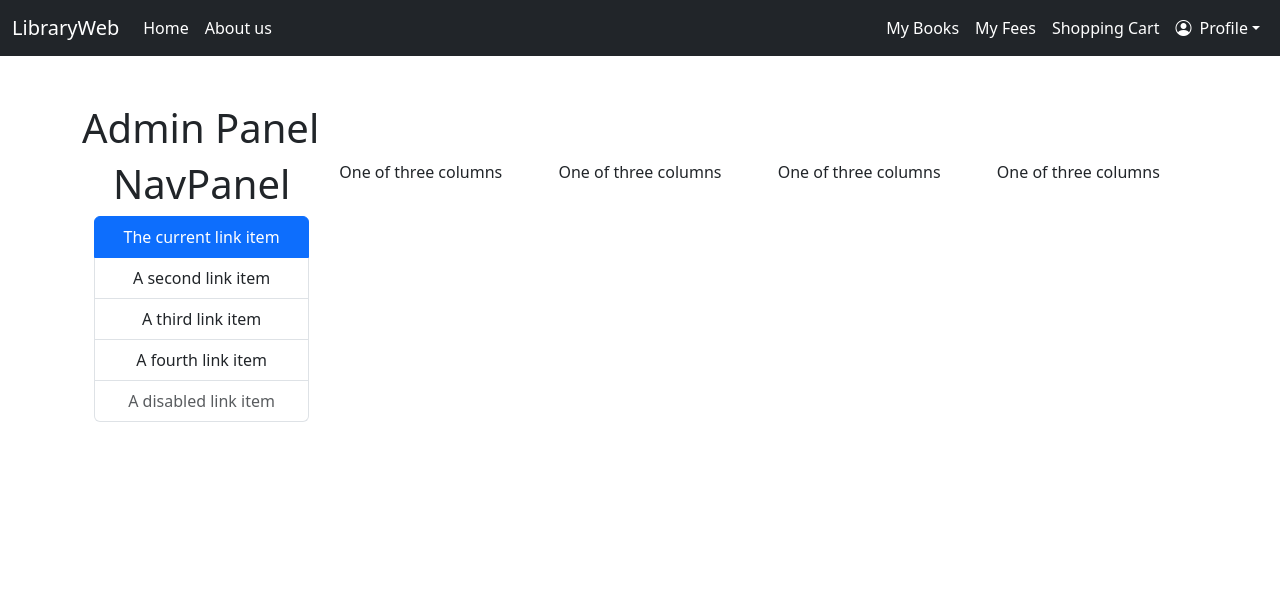
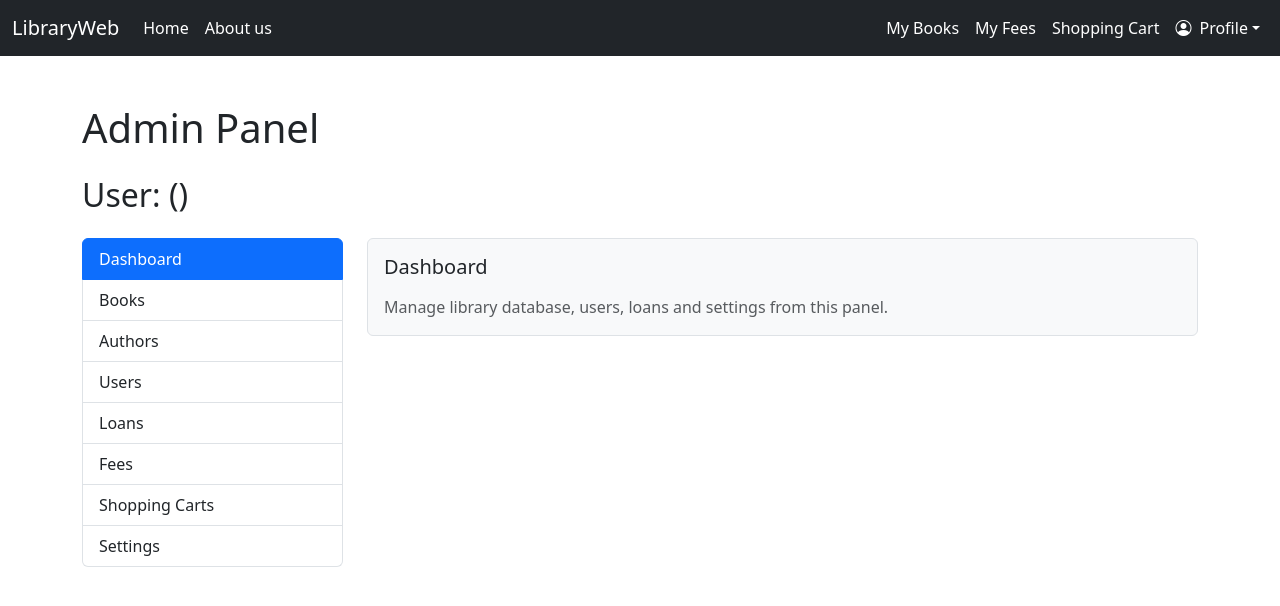
Before and after one commit to pterq/LibraryWeb, a React (Vite) app in the folder library-client/: page /admin-panel in a window 1280 px wide. Shown: the top 606 px of the page. Built offline with nearby package versions, Linux system fonts and the light colour scheme; sample sign-in values are in the browser's storage.

Commit message:
front - admin panel start

```diff
--- /dev/null
+++ b/library-client/src/component/admin/AdminNavPanel.tsx
@@ -0,0 +1,37 @@
+type NavPanelProps = {
+	activeItem: string;
+	onSelect: (item: string) => void;
+};
+
+const navItems = [
+	{ id: "dashboard", label: "Dashboard" },
+	{ id: "books", label: "Books" },
+	{ id: "authors", label: "Authors" },
+	{ id: "users", label: "Users" },
+	{ id: "loans", label: "Loans" },
+	{ id: "fees", label: "Fees" },
+	{ id: "shoppingCarts", label: "Shopping Carts" },
+	{ id: "settings", label: "Settings" },
+];
+
+const AdminNavPanel = ({ activeItem, onSelect }: NavPanelProps) => {
+	return (
+		<div className="list-group">
+			{navItems.map((item) => (
+				<button
+					type="button"
+					key={item.id}
+					className={`list-group-item list-group-item-action ${
+						activeItem === item.id ? "active" : ""
+					}`}
+					aria-current={activeItem === item.id ? "true" : undefined}
+					onClick={() => onSelect(item.id)}
+				>
+					{item.label}
+				</button>
+			))}
+		</div>
+	);
+};
+
+export default AdminNavPanel;
--- a/library-client/src/component/admin/AdminPanelPage.tsx
+++ b/library-client/src/component/admin/AdminPanelPage.tsx
@@ -1,20 +1,63 @@
-import React from "react";
-import NavPanel from "./NavPanel";
+import { useState } from "react";
+import AdminNavPanel from "./AdminNavPanel";
+import { useAuth } from "../../context/AuthContext";
+
+const contentMap: Record<string, { title: string; description: string }> = {
+	dashboard: {
+		title: "Dashboard",
+		description: "Manage library database, users, loans and settings from this panel.",
+	},
+	authors: {
+		title: "Authors",
+		description: "Manage authors and their bibliographies.",
+	},
+	books: {
+		title: "Books",
+		description: "Manage the catalog and add new items to the library.",
+	},
+	users: {
+		title: "Users",
+		description: "Manage users, roles, and account statuses.",
+	},
+	loans: {
+		title: "Loans",
+		description: "Manage loans and their return deadlines.",
+	},
+	shoppingCarts: {
+		title: "Shopping Carts",
+		description: "Manage shopping carts and their contents.",
+	},
+	fees: {
+		title: "Fees",
+		description: "Manage fees and their payment statuses.",
+	},
+	settings: {
+		title: "Settings",
+		description: "System and admin panel preferences configuration.",
+	},
+};
 
 const AdminPanelPage = () => {
+	const [activeSection, setActiveSection] = useState("dashboard");
+	const currentContent = contentMap[activeSection] ?? contentMap.dashboard;
+
 	return (
-		<div>
-			<h1>Admin Panel</h1>
+		<div className="w-100">
+			<h1 className="mb-4">Admin Panel</h1>
+			<h2 className="mb-4">
+				User: {useAuth().firstName} {useAuth().lastName} ({useAuth().email})
+			</h2>
 
-			<div className="container text-center">
-				<div className="row row-cols-5 g-1">
-					<div className="col">
-						<NavPanel />
+			<div className="row g-4 align-items-start">
+				<aside className="col-lg-3 col-md-4 col-12">
+					<AdminNavPanel activeItem={activeSection} onSelect={setActiveSection} />
+				</aside>
+
+				<div className="col-lg-9 col-md-8 col-12">
+					<div className="border rounded p-3 bg-light text-start">
+						<h2 className="h5 mb-3">{currentContent.title}</h2>
+						<p className="mb-0 text-muted">{currentContent.description}</p>
 					</div>
-					<div className="col">One of three columns</div>
-					<div className="col">One of three columns</div>
-					<div className="col">One of three columns</div>
-					<div className="col">One of three columns</div>
 				</div>
 			</div>
 		</div>
--- a/library-client/src/component/admin/NavPanel.tsx
+++ /dev/null
@@ -1,37 +0,0 @@
-import React from "react";
-
-const NavPanel = () => {
-	return (
-		<div>
-			<h1>NavPanel</h1>
-
-			<div className="list-group">
-				<a
-					href="#"
-					className="list-group-item list-group-item-action active"
-					aria-current="true"
-				>
-					The current link item
-				</a>
-				<a href="#" className="list-group-item list-group-item-action">
-					A second link item
-				</a>
-				<a href="#" className="list-group-item list-group-item-action">
-					A third link item
-				</a>
-				<a href="#" className="list-group-item list-group-item-action">
-					A fourth link item
-				</a>
-				<a
-					href="#"
-					className="list-group-item list-group-item-action disabled"
-					aria-disabled="true"
-				>
-					A disabled link item
-				</a>
-			</div>
-		</div>
-	);
-};
-
-export default NavPanel;
--- a/library-client/src/context/AuthContext.tsx
+++ b/library-client/src/context/AuthContext.tsx
@@ -3,6 +3,10 @@ import React, { createContext, useContext, useState } from "react";
 interface AuthContextType {
 	token: string | null;
 	role: string | null;
+	userId: number | null;
+	firstName: string | null;
+	lastName: string | null;
+	email: string | null;
 	login: (authData: AuthLoginData) => void;
 	logout: () => void;
 }
@@ -21,6 +25,12 @@ const AuthContext = createContext<AuthContextType | null>(null);
 export const AuthProvider: React.FC<{ children: React.ReactNode }> = ({ children }) => {
 	const [token, setToken] = useState<string | null>(localStorage.getItem("token"));
 	const [role, setRole] = useState<string | null>(localStorage.getItem("role"));
+	const [userId, setUserId] = useState<number | null>(
+		localStorage.getItem("userId") ? parseInt(localStorage.getItem("userId")!) : null,
+	);
+	const [firstName, setFirstName] = useState<string | null>(localStorage.getItem("firstName"));
+	const [lastName, setLastName] = useState<string | null>(localStorage.getItem("lastName"));
+	const [email, setEmail] = useState<string | null>(localStorage.getItem("email"));
 
 	const login = ({ userId, accessToken, firstName, lastName, email, role }: AuthLoginData) => {
 		console.log("Logging in user:", { userId, accessToken, firstName, lastName, email, role });
@@ -33,6 +43,10 @@ export const AuthProvider: React.FC<{ children: React.ReactNode }> = ({ children
 		localStorage.setItem("role", role);
 		setToken(accessToken);
 		setRole(role);
+		setUserId(userId);
+		setFirstName(firstName);
+		setLastName(lastName);
+		setEmail(email);
 	};
 
 	const logout = () => {
@@ -43,10 +57,17 @@ export const AuthProvider: React.FC<{ children: React.ReactNode }> = ({ children
 		localStorage.removeItem("email");
 		localStorage.removeItem("role");
 		setToken(null);
+		setRole(null);
+		setUserId(null);
+		setFirstName(null);
+		setLastName(null);
+		setEmail(null);
 	};
 
 	return (
-		<AuthContext.Provider value={{ token, role, login, logout }}>
+		<AuthContext.Provider
+			value={{ token, role, userId, firstName, lastName, email, login, logout }}
+		>
 			{children}
 		</AuthContext.Provider>
 	);
```
